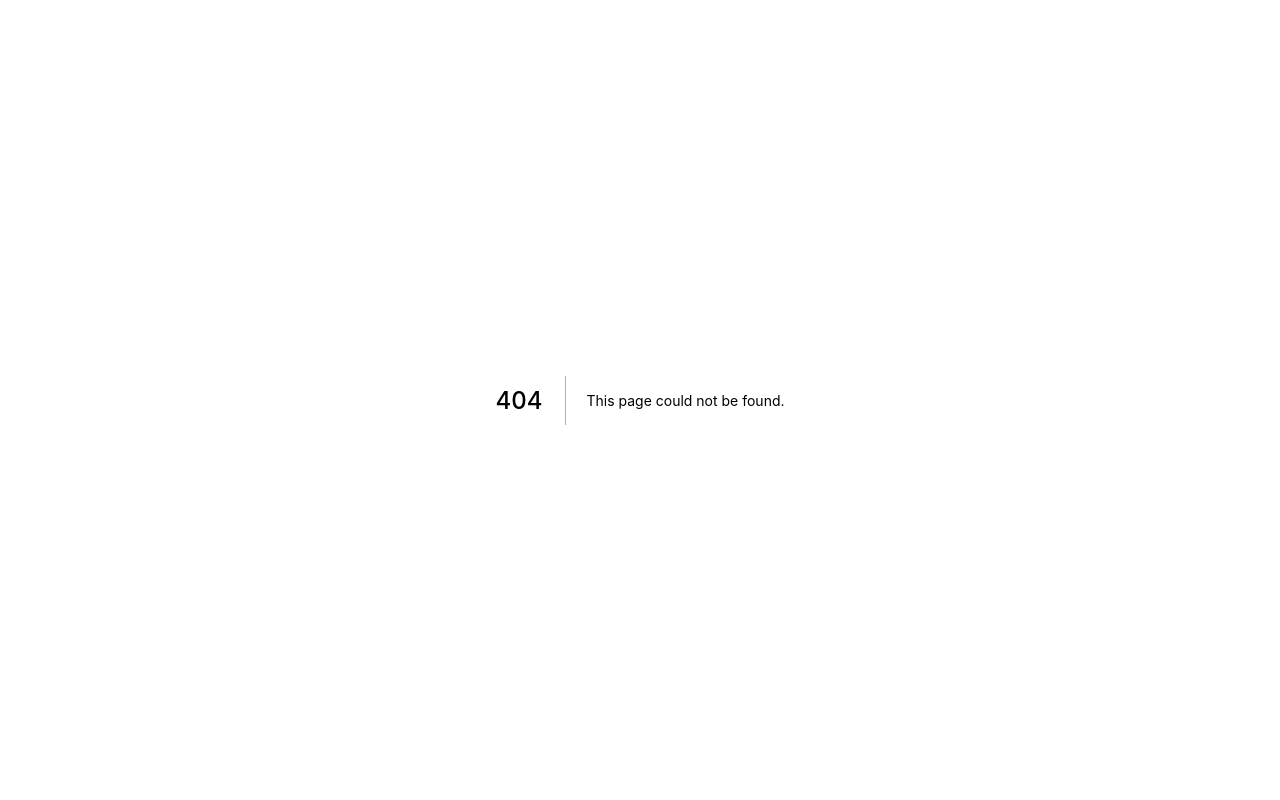
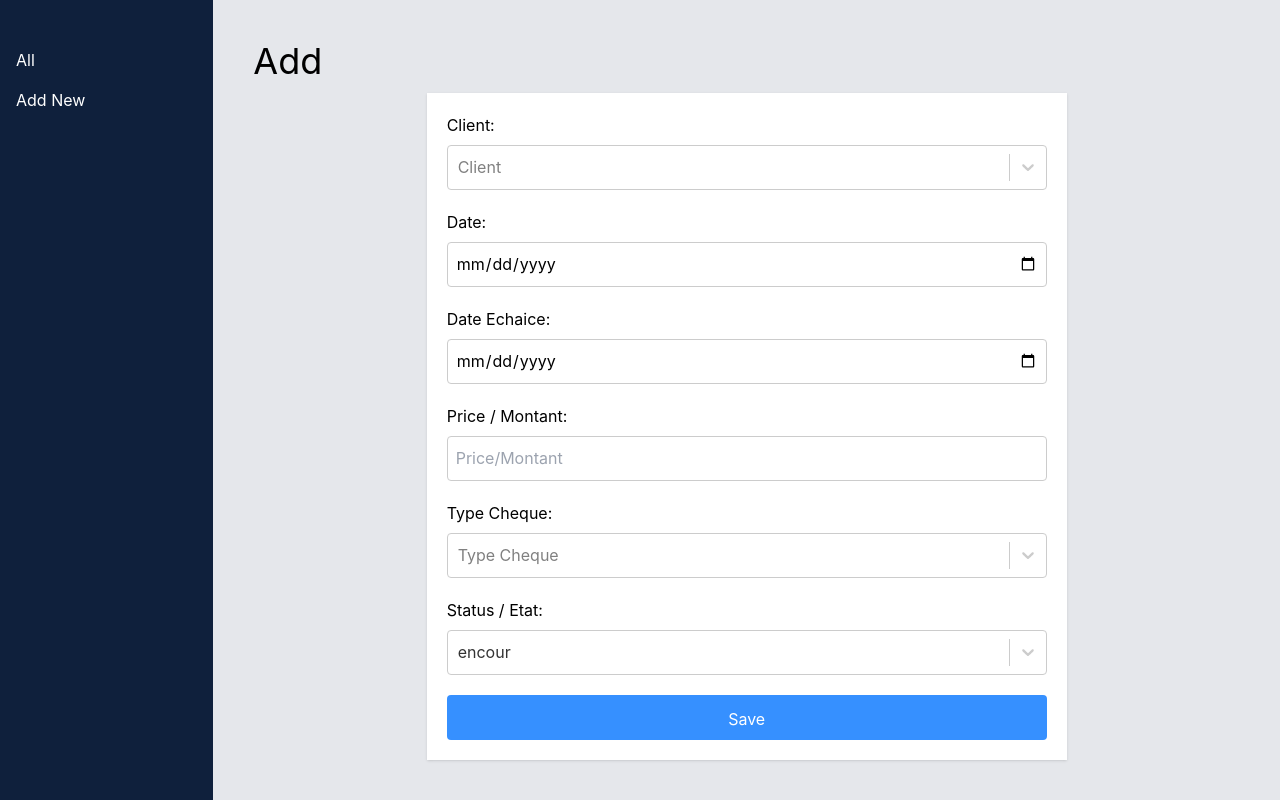
Before and after one commit to soufian200/myapp, a Next.js app: page /add in a window 1280 px wide. Before the commit this address had no page. Built offline with nearby package versions, Linux system fonts and the light colour scheme.

Commit message:
implement addNew page

```diff
--- /dev/null
+++ b/components/Main.tsx
@@ -0,0 +1,42 @@
+import Head from "next/head";
+import Link from "next/link";
+import React from "react";
+
+const Main = ({ children, title }: { children: React.ReactElement, title:string }) => {
+    return <div>
+        <Head>
+            <title>Create Next App</title>
+            <meta name="description" content="Generated by create next app" />
+            <link rel="icon" href="/favicon.ico" />
+        </Head>
+
+        <div className='bg-green-300 flex overflow-hidden'>
+            <div className='w-2/12 h-screen bg-[#0f203c] text-white'>
+                <ul className='mt-10'>
+                    {
+                        [
+                            {
+                                label: 'All',
+                                href: "/"
+                            },
+                            {
+                                label: 'Add New',
+                                href: "/add"
+                            },
+                        ].map((item, index) => <Link  key={index} href={item.href} ><li className='py-2 px-4 hover:bg-[#132a50] cursor-pointer '>{item.label}</li></Link>)
+                    }
+                </ul>
+            </div>
+            <div className='w-10/12 bg-gray-200 p-2 px-10 flex flex-col justify-center items-center overflow-auto'>
+               <div className="flex w-full mb-3 justify-start ">
+               <h1 className="text-4xl">{title}</h1>
+               </div>
+                <div className=' bg-white shadow p-5'>
+                    {children}
+                </div>
+            </div>
+        </div>
+    </div>
+
+}
+export default Main;
--- a/package.json
+++ b/package.json
@@ -11,14 +11,18 @@
   "dependencies": {
     "next": "12.1.6",
     "react": "18.1.0",
-    "react-dom": "18.1.0"
+    "react-dom": "18.1.0",
+    "react-select": "^5.3.1"
   },
   "devDependencies": {
     "@types/node": "17.0.31",
     "@types/react": "18.0.8",
     "@types/react-dom": "18.0.3",
+    "autoprefixer": "^10.4.7",
     "eslint": "8.14.0",
     "eslint-config-next": "12.1.6",
+    "postcss": "^8.4.13",
+    "tailwindcss": "^3.0.24",
     "typescript": "4.6.4"
   }
 }
--- /dev/null
+++ b/pages/add.tsx
@@ -0,0 +1,82 @@
+import type { NextPage } from 'next'
+import Main from '../components/Main'
+import Select from 'react-select'
+import { useState } from 'react'
+
+
+const Add: NextPage = () => {
+    const options = [
+        { value: 'id1', label: 'client1' },
+        { value: 'id2', label: 'client2' },
+        { value: 'id3', label: 'cleint3' }
+    ]
+
+    const options1 = [
+        { value: 'cheque', label: 'cheque' },
+        { value: 'traite', label: 'traite' },
+    ]
+    const options2 = [
+        { value: 'encour', label: 'encour' },
+        { value: 'paye', label: 'paye' },
+        { value: 'encaisse', label: 'encaisse' },
+        { value: 'impaye', label: 'impaye' },
+    ]
+    // const [status,setStatus] = useState(options2[0])
+
+    const [formData, setFormData] = useState({
+        client: '',
+        date: '',
+        dateEchaice: '',
+        status: options2[0],
+        price: '',
+        type: ''
+    })
+
+const handleSubmit = (e)=>{
+    e.preventDefault();
+    console.log(formData)
+}
+
+    const customStyles = {
+        control: (base: any) => ({
+            ...base,
+            height: 45,
+        })
+    }
+
+    return (
+        <Main title='Add'>
+            <div className=''>
+                <form className='w-[600px]' onSubmit={handleSubmit}>
+                    <div className='mb-5'>
+                        <label className='mb-2 block'>Client:</label>
+                        <Select instanceId="options" options={options} value={formData.client} onChange={e=>setFormData({...formData, client:e})} className="mb-2 " placeholder="Client" styles={customStyles} />
+                    </div>
+                    <div className='mb-5'>
+                        <label className='mb-2 block'>Date:</label>
+                        <input placeholder='Date ' type="date" value={formData.date} onChange={e=>setFormData({...formData, date:e.target.value})} className='w-full h-[45px] rounded-[4px] border-[#cccccc] outline-1 outline-blue-500  border px-2' />
+                    </div>
+                    <div className='mb-5'>
+                        <label className='mb-2 block'>Date Echaice:</label>
+                        <input placeholder='Date Echaice' type="date" value={formData.dateEchaice} onChange={e=>setFormData({...formData, dateEchaice:e.target.value})} className='w-full h-[45px] rounded-[4px] border-[#cccccc] outline-1 outline-blue-500  border px-2' />
+                    </div>
+                    <div className='mb-5'>
+                        <label className='mb-2 block'>Price / Montant:</label>
+                        <input placeholder='Price/Montant' type="number" value={formData.price} onChange={e=>setFormData({...formData, price:e.target.value})} className='w-full h-[45px] rounded-[4px] border-[#cccccc] outline-1 outline-blue-500  border px-2' />
+                    </div>
+                    <div className='mb-5'>
+                        <label className='mb-2 block'>Type Cheque:</label>
+                        <Select instanceId="options1" isSearchable={false} options={options1} value={formData.type} onChange={e=>setFormData({...formData, type:e})} className="mb-2 " placeholder="Type Cheque" styles={customStyles} />
+                    </div>
+                    <div className='mb-5'>
+                        <label className='mb-2 block'>Status / Etat:</label>
+                        <Select instanceId="options2" isSearchable={false} value={formData.status} onChange={(e) => setFormData({ ...formData, status: e })} options={options2} className="mb-2 " placeholder="Status / Etat" styles={customStyles} />
+                    </div>
+                    <input type="submit" value="Save" className='w-full bg-[#3690ff] py-3  px-2 h-[45px] rounded-[4px] cursor-pointer text-white hover:bg-blue-600' />
+                </form>
+            </div>
+        </Main>
+    )
+}
+
+export default Add
--- a/pages/index.tsx
+++ b/pages/index.tsx
@@ -1,71 +1,12 @@
 import type { NextPage } from 'next'
-import Head from 'next/head'
-import Image from 'next/image'
-import styles from '../styles/Home.module.css'
+import Main from '../components/Main'
+
 
 const Home: NextPage = () => {
   return (
-    <div className={styles.container}>
-      <Head>
-        <title>Create Next App</title>
-        <meta name="description" content="Generated by create next app" />
-        <link rel="icon" href="/favicon.ico" />
-      </Head>
-
-      <main className={styles.main}>
-        <h1 className={styles.title}>
-          Welcome to <a href="https://nextjs.org">Next.js!</a>
-        </h1>
-
-        <p className={styles.description}>
-          Get started by editing{' '}
-          <code className={styles.code}>pages/index.tsx</code>
-        </p>
-
-        <div className={styles.grid}>
-          <a href="https://nextjs.org/docs" className={styles.card}>
-            <h2>Documentation &rarr;</h2>
-            <p>Find in-depth information about Next.js features and API.</p>
-          </a>
-
-          <a href="https://nextjs.org/learn" className={styles.card}>
-            <h2>Learn &rarr;</h2>
-            <p>Learn about Next.js in an interactive course with quizzes!</p>
-          </a>
-
-          <a
-            href="https://github.com/vercel/next.js/tree/canary/examples"
-            className={styles.card}
-          >
-            <h2>Examples &rarr;</h2>
-            <p>Discover and deploy boilerplate example Next.js projects.</p>
-          </a>
-
-          <a
-            href="https://vercel.com/new?utm_source=create-next-app&utm_medium=default-template&utm_campaign=create-next-app"
-            className={styles.card}
-          >
-            <h2>Deploy &rarr;</h2>
-            <p>
-              Instantly deploy your Next.js site to a public URL with Vercel.
-            </p>
-          </a>
-        </div>
-      </main>
-
-      <footer className={styles.footer}>
-        <a
-          href="https://vercel.com?utm_source=create-next-app&utm_medium=default-template&utm_campaign=create-next-app"
-          target="_blank"
-          rel="noopener noreferrer"
-        >
-          Powered by{' '}
-          <span className={styles.logo}>
-            <Image src="/vercel.svg" alt="Vercel Logo" width={72} height={16} />
-          </span>
-        </a>
-      </footer>
-    </div>
+    <Main title='All'>
+      <h1>all</h1>
+    </Main>
   )
 }
 
--- /dev/null
+++ b/postcss.config.js
@@ -0,0 +1,6 @@
+module.exports = {
+  plugins: {
+    tailwindcss: {},
+    autoprefixer: {},
+  },
+}
--- a/styles/globals.css
+++ b/styles/globals.css
@@ -14,3 +14,6 @@ a {
 * {
   box-sizing: border-box;
 }
+@tailwind base;
+@tailwind components;
+@tailwind utilities;
--- /dev/null
+++ b/tailwind.config.js
@@ -0,0 +1,10 @@
+module.exports = {
+  content: [
+    "./pages/**/*.{js,ts,jsx,tsx}",
+    "./components/**/*.{js,ts,jsx,tsx}",
+  ],
+  theme: {
+    extend: {},
+  },
+  plugins: [],
+}
```
Also changed, not shown: 2 other files (tests, documents, lock files or other folders).
